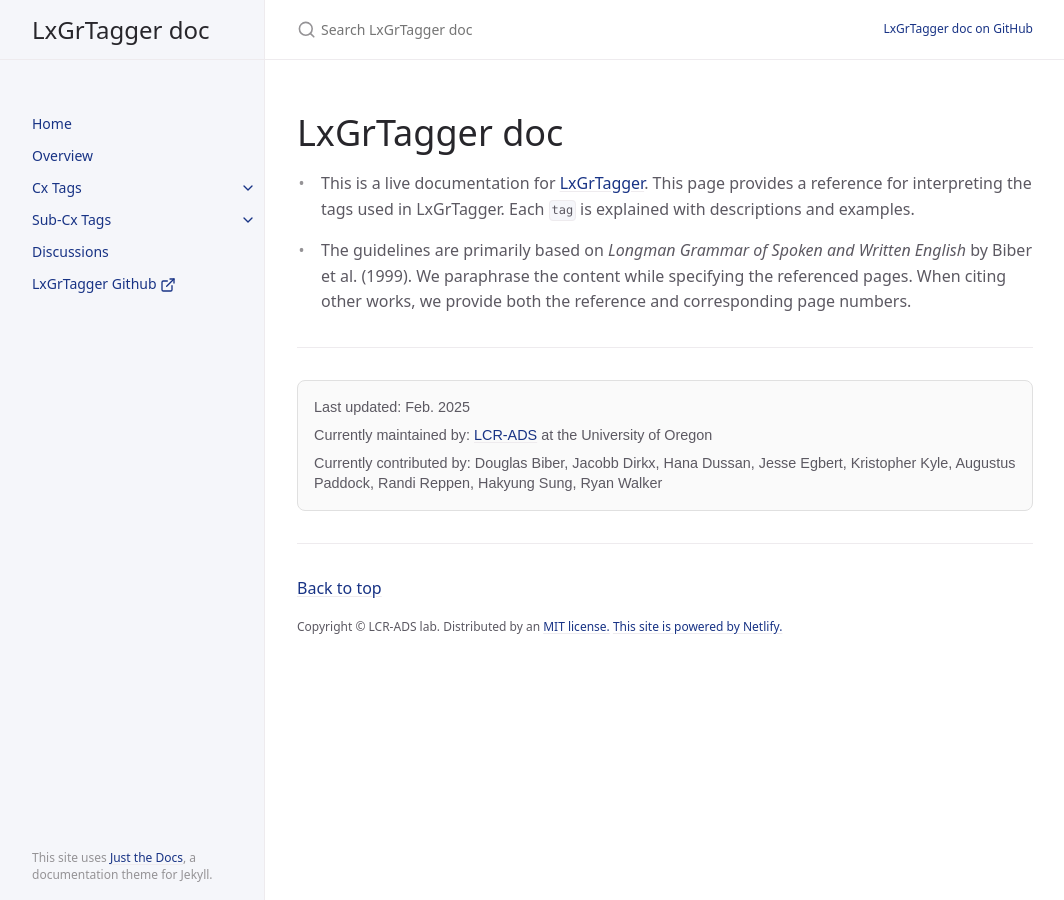
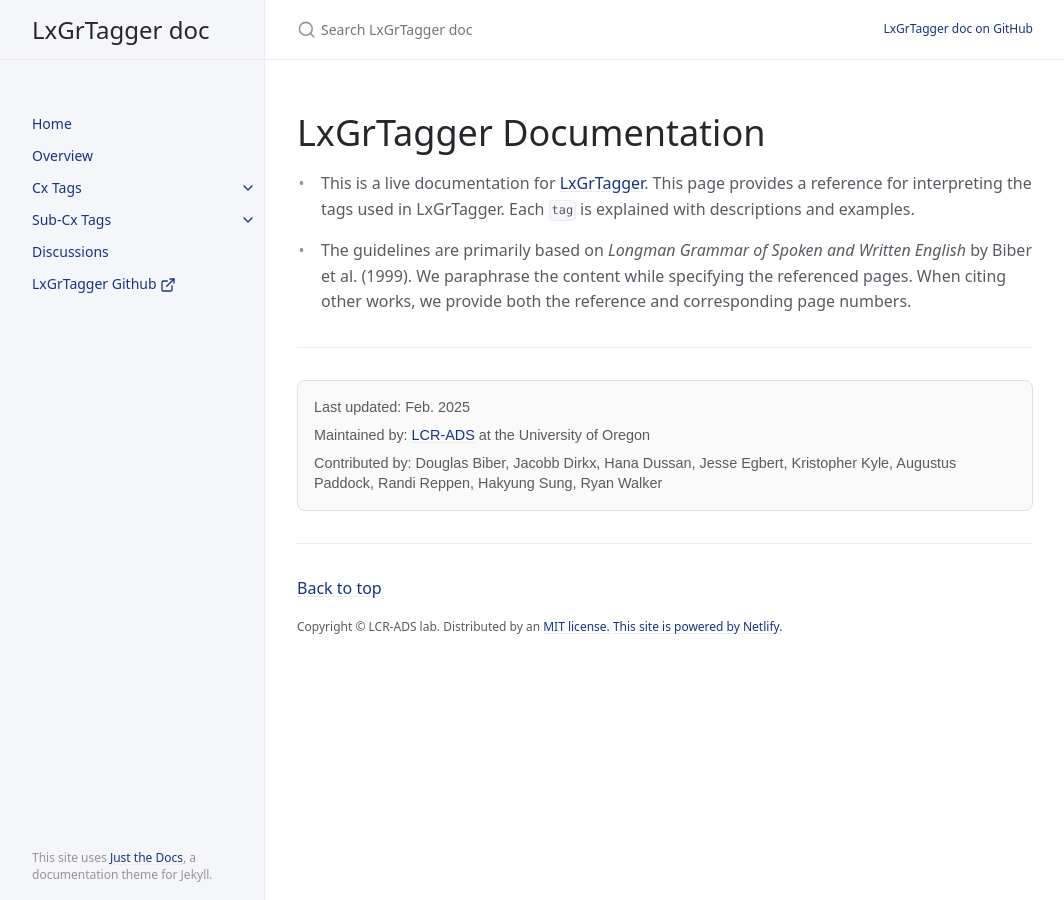
Before and after one commit to LCR-ADS-Lab/LxGrTagger-Documentation, a Jekyll site: the page built from index.md, in a window 1280 px wide. Shown: the whole page, without its empty margins (107-1171 px from the left). Built offline with Jekyll 4.4.1, drawn with Linux system fonts in a browser that asks for light colours; cached includes are drawn as plain includes.

Commit message:
Update index.md

```diff
--- a/index.md
+++ b/index.md
@@ -4,7 +4,7 @@ layout: home
 nav_order: 1
 ---
 
-# LxGrTagger doc
+# LxGrTagger Documentation
 
 - This is a live documentation for [LxGrTagger](https://github.com/kristopherkyle/LxGrTgr).
 This page provides a reference for interpreting the tags used in LxGrTagger.
@@ -16,5 +16,5 @@ Each `tag` is explained with descriptions and examples.
 ---
 <div style="border: 1px solid #e0e0e0; border-radius: 8px; background: #fafafa; padding: 16px; margin-bottom: 16px; font-family: sans-serif; font-size: 0.9rem; line-height: 1.4;">
   <div style="margin-bottom: 8px;">Last updated: Feb. 2025</div>
-  <div style="margin-bottom: 8px;">Currently maintained by: <a href="https://lcr-ads-lab.github.io/LCR-ADS-Home/" le="color:rgb(0, 0, 0), 0); text-decoration: none;">LCR-ADS</a> at the University of Oregon</div>
-  <div>Currently contributed by: Douglas Biber, Jacobb Dirkx, Hana Dussan, Jesse Egbert, Kristopher Kyle, Augustus Paddock, Randi Reppen, Hakyung Sung, Ryan Walker </div>
+  <div style="margin-bottom: 8px;">Maintained by: <a href="https://lcr-ads-lab.github.io/LCR-ADS-Home/" le="color:rgb(0, 0, 0), 0); text-decoration: none;">LCR-ADS</a> at the University of Oregon</div>
+  <div>Contributed by: Douglas Biber, Jacobb Dirkx, Hana Dussan, Jesse Egbert, Kristopher Kyle, Augustus Paddock, Randi Reppen, Hakyung Sung, Ryan Walker </div>
```
